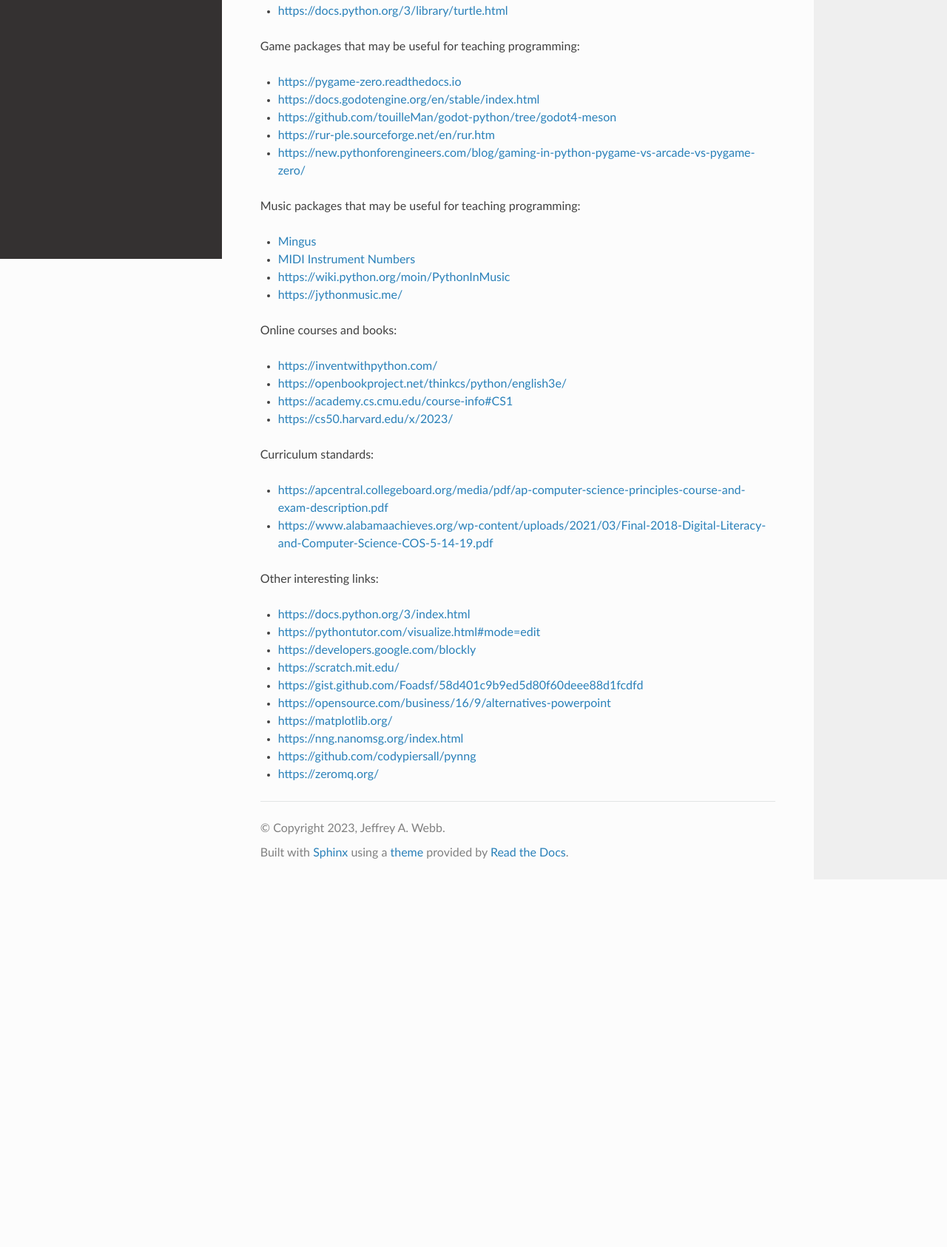
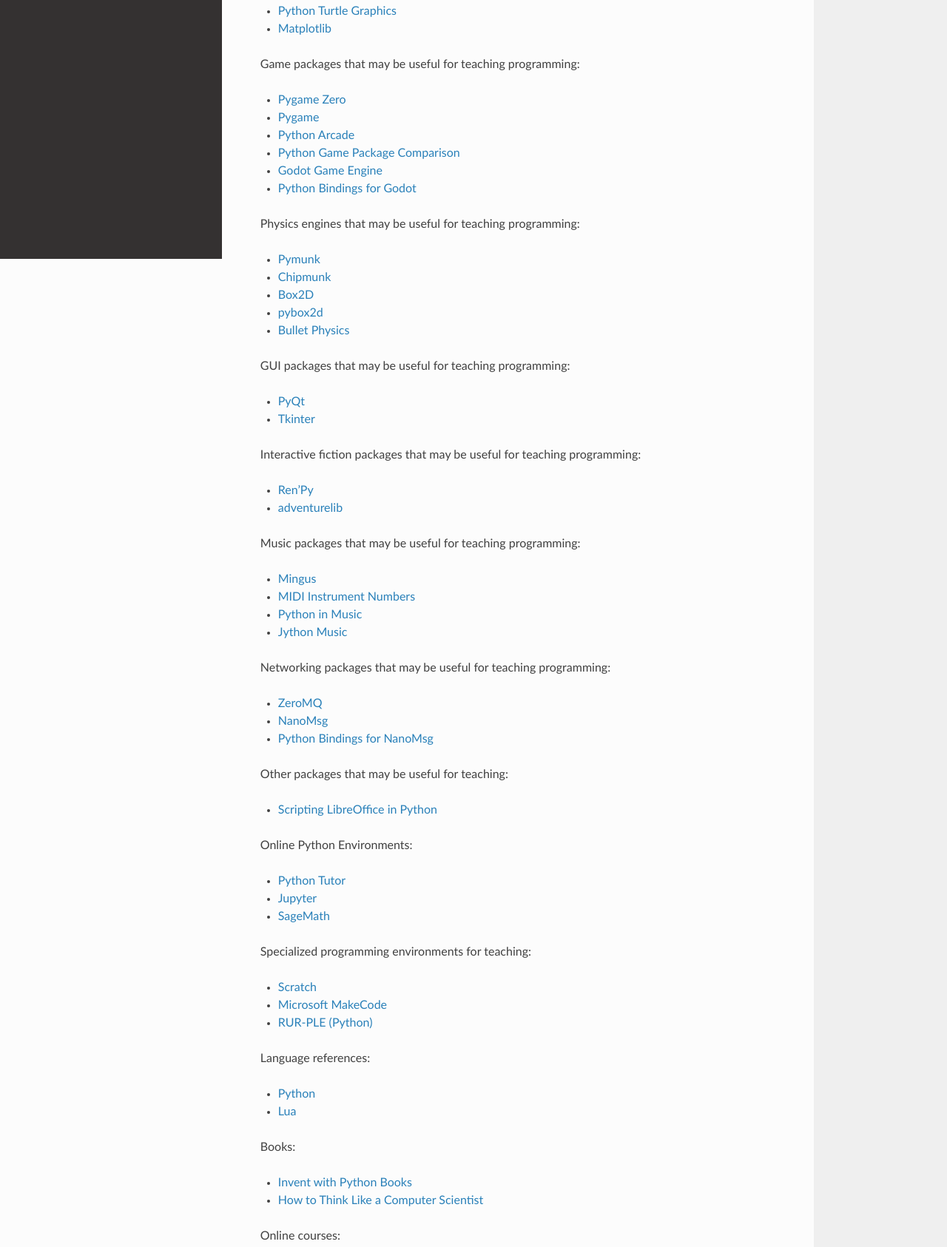
Before and after one commit to codecraftingacademy/codecraftingacademy.github.io, a plain HTML site: page index.html in a window 1280 px wide. Shown: the part 450-2136 px from the top of the page at 74% size. Before the commit the page ends 1639 px from the top, so only its background shows below. Drawn offline with Linux system fonts and the light colour scheme; a script that the page names is missing.

Commit message:
Updated external resources

```diff
--- a/index.html
+++ b/index.html
@@ -74,47 +74,99 @@
 <h2>External Resources<a class="headerlink" href="#external-resources" title="Permalink to this heading"></a></h2>
 <p>Graphics packages that may be useful for teaching programming:</p>
 <ul class="simple">
-<li><p><a class="reference external" href="https://docs.python.org/3/library/turtle.html">https://docs.python.org/3/library/turtle.html</a></p></li>
+<li><p><a class="reference external" href="https://docs.python.org/3/library/turtle.html">Python Turtle Graphics</a></p></li>
+<li><p><a class="reference external" href="https://matplotlib.org/">Matplotlib</a></p></li>
 </ul>
 <p>Game packages that may be useful for teaching programming:</p>
 <ul class="simple">
-<li><p><a class="reference external" href="https://pygame-zero.readthedocs.io">https://pygame-zero.readthedocs.io</a></p></li>
-<li><p><a class="reference external" href="https://docs.godotengine.org/en/stable/index.html">https://docs.godotengine.org/en/stable/index.html</a></p></li>
-<li><p><a class="reference external" href="https://github.com/touilleMan/godot-python/tree/godot4-meson">https://github.com/touilleMan/godot-python/tree/godot4-meson</a></p></li>
-<li><p><a class="reference external" href="https://rur-ple.sourceforge.net/en/rur.htm">https://rur-ple.sourceforge.net/en/rur.htm</a></p></li>
-<li><p><a class="reference external" href="https://new.pythonforengineers.com/blog/gaming-in-python-pygame-vs-arcade-vs-pygame-zero/">https://new.pythonforengineers.com/blog/gaming-in-python-pygame-vs-arcade-vs-pygame-zero/</a></p></li>
+<li><p><a class="reference external" href="https://pygame-zero.readthedocs.io">Pygame Zero</a></p></li>
+<li><p><a class="reference external" href="https://www.pygame.org/docs/">Pygame</a></p></li>
+<li><p><a class="reference external" href="https://api.arcade.academy/en/latest/?ref=new.pythonforengineers.com">Python Arcade</a></p></li>
+<li><p><a class="reference external" href="https://new.pythonforengineers.com/blog/gaming-in-python-pygame-vs-arcade-vs-pygame-zero/">Python Game Package Comparison</a></p></li>
+<li><p><a class="reference external" href="https://docs.godotengine.org/en/stable/index.html">Godot Game Engine</a></p></li>
+<li><p><a class="reference external" href="https://github.com/touilleMan/godot-python/tree/godot4-meson">Python Bindings for Godot</a></p></li>
+</ul>
+<p>Physics engines that may be useful for teaching programming:</p>
+<ul class="simple">
+<li><p><a class="reference external" href="http://www.pymunk.org/en/latest/">Pymunk</a></p></li>
+<li><p><a class="reference external" href="http://chipmunk-physics.net/">Chipmunk</a></p></li>
+<li><p><a class="reference external" href="https://box2d.org/">Box2D</a></p></li>
+<li><p><a class="reference external" href="https://github.com/pybox2d/pybox2d">pybox2d</a></p></li>
+<li><p><a class="reference external" href="https://github.com/bulletphysics/bullet3">Bullet Physics</a></p></li>
+</ul>
+<p>GUI packages that may be useful for teaching programming:</p>
+<ul class="simple">
+<li><p><a class="reference external" href="https://wiki.python.org/moin/PyQt">PyQt</a></p></li>
+<li><p><a class="reference external" href="https://docs.python.org/3/library/tkinter.html">Tkinter</a></p></li>
+</ul>
+<p>Interactive fiction packages that may be useful for teaching programming:</p>
+<ul class="simple">
+<li><p><a class="reference external" href="https://www.renpy.org/?ref=new.pythonforengineers.com">Ren’Py</a></p></li>
+<li><p><a class="reference external" href="https://adventurelib.readthedocs.io/en/stable/">adventurelib</a></p></li>
 </ul>
 <p>Music packages that may be useful for teaching programming:</p>
 <ul class="simple">
 <li><p><a class="reference external" href="https://bspaans.github.io/python-mingus/index.html">Mingus</a></p></li>
 <li><p><a class="reference external" href="http://www.ccarh.org/courses/253/handout/gminstruments">MIDI Instrument Numbers</a></p></li>
-<li><p><a class="reference external" href="https://wiki.python.org/moin/PythonInMusic">https://wiki.python.org/moin/PythonInMusic</a></p></li>
-<li><p><a class="reference external" href="https://jythonmusic.me/">https://jythonmusic.me/</a></p></li>
+<li><p><a class="reference external" href="https://wiki.python.org/moin/PythonInMusic">Python in Music</a></p></li>
+<li><p><a class="reference external" href="https://jythonmusic.me/">Jython Music</a></p></li>
 </ul>
-<p>Online courses and books:</p>
+<p>Networking packages that may be useful for teaching programming:</p>
 <ul class="simple">
-<li><p><a class="reference external" href="https://inventwithpython.com/">https://inventwithpython.com/</a></p></li>
-<li><p><a class="reference external" href="https://openbookproject.net/thinkcs/python/english3e/">https://openbookproject.net/thinkcs/python/english3e/</a></p></li>
-<li><p><a class="reference external" href="https://academy.cs.cmu.edu/course-info#CS1">https://academy.cs.cmu.edu/course-info#CS1</a></p></li>
-<li><p><a class="reference external" href="https://cs50.harvard.edu/x/2023/">https://cs50.harvard.edu/x/2023/</a></p></li>
+<li><p><a class="reference external" href="https://zeromq.org/">ZeroMQ</a></p></li>
+<li><p><a class="reference external" href="https://nng.nanomsg.org/index.html">NanoMsg</a></p></li>
+<li><p><a class="reference external" href="https://github.com/codypiersall/pynng">Python Bindings for NanoMsg</a></p></li>
+</ul>
+<p>Other packages that may be useful for teaching:</p>
+<ul class="simple">
+<li><p><a class="reference external" href="https://gist.github.com/Foadsf/58d401c9b9ed5d80f60deee88d1fcdfd">Scripting LibreOffice in Python</a></p></li>
+</ul>
+<p>Online Python Environments:</p>
+<ul class="simple">
+<li><p><a class="reference external" href="https://pythontutor.com/visualize.html#mode=edit">Python Tutor</a></p></li>
+<li><p><a class="reference external" href="https://jupyter.org/">Jupyter</a></p></li>
+<li><p><a class="reference external" href="https://www.sagemath.org/">SageMath</a></p></li>
+</ul>
+<p>Specialized programming environments for teaching:</p>
+<ul class="simple">
+<li><p><a class="reference external" href="https://scratch.mit.edu/">Scratch</a></p></li>
+<li><p><a class="reference external" href="https://www.microsoft.com/en-us/makecode">Microsoft MakeCode</a></p></li>
+<li><p><a class="reference external" href="https://rur-ple.sourceforge.net/en/rur.htm">RUR-PLE (Python)</a></p></li>
+</ul>
+<p>Language references:</p>
+<ul class="simple">
+<li><p><a class="reference external" href="https://docs.python.org/3/index.html">Python</a></p></li>
+<li><p><a class="reference external" href="https://www.lua.org/docs.html">Lua</a></p></li>
+</ul>
+<p>Books:</p>
+<ul class="simple">
+<li><p><a class="reference external" href="https://inventwithpython.com/">Invent with Python Books</a></p></li>
+<li><p><a class="reference external" href="https://openbookproject.net/thinkcs/python/english3e/">How to Think Like a Computer Scientist</a></p></li>
+</ul>
+<p>Online courses:</p>
+<ul class="simple">
+<li><p><a class="reference external" href="https://academy.cs.cmu.edu/course-info#CS1">CMU CS Academy</a></p></li>
+<li><p><a class="reference external" href="https://cs50.harvard.edu/x/2023/">Harvard CS50</a></p></li>
+<li><p><a class="reference external" href="https://www.microsoft.com/en-us/makecode/teach">MakeCode Courses</a></p></li>
 </ul>
 <p>Curriculum standards:</p>
 <ul class="simple">
-<li><p><a class="reference external" href="https://apcentral.collegeboard.org/media/pdf/ap-computer-science-principles-course-and-exam-description.pdf">https://apcentral.collegeboard.org/media/pdf/ap-computer-science-principles-course-and-exam-description.pdf</a></p></li>
-<li><p><a class="reference external" href="https://www.alabamaachieves.org/wp-content/uploads/2021/03/Final-2018-Digital-Literacy-and-Computer-Science-COS-5-14-19.pdf">https://www.alabamaachieves.org/wp-content/uploads/2021/03/Final-2018-Digital-Literacy-and-Computer-Science-COS-5-14-19.pdf</a></p></li>
+<li><p><a class="reference external" href="https://apcentral.collegeboard.org/media/pdf/ap-computer-science-principles-course-and-exam-description.pdf">AP Computer Science</a></p></li>
+<li><p><a class="reference external" href="https://www.alabamaachieves.org/wp-content/uploads/2021/03/Final-2018-Digital-Literacy-and-Computer-Science-COS-5-14-19.pdf">Alabama Computer Science</a></p></li>
 </ul>
-<p>Other interesting links:</p>
+<p>Code Editors:</p>
 <ul class="simple">
-<li><p><a class="reference external" href="https://docs.python.org/3/index.html">https://docs.python.org/3/index.html</a></p></li>
-<li><p><a class="reference external" href="https://pythontutor.com/visualize.html#mode=edit">https://pythontutor.com/visualize.html#mode=edit</a></p></li>
-<li><p><a class="reference external" href="https://developers.google.com/blockly">https://developers.google.com/blockly</a></p></li>
-<li><p><a class="reference external" href="https://scratch.mit.edu/">https://scratch.mit.edu/</a></p></li>
-<li><p><a class="reference external" href="https://gist.github.com/Foadsf/58d401c9b9ed5d80f60deee88d1fcdfd">https://gist.github.com/Foadsf/58d401c9b9ed5d80f60deee88d1fcdfd</a></p></li>
-<li><p><a class="reference external" href="https://opensource.com/business/16/9/alternatives-powerpoint">https://opensource.com/business/16/9/alternatives-powerpoint</a></p></li>
-<li><p><a class="reference external" href="https://matplotlib.org/">https://matplotlib.org/</a></p></li>
-<li><p><a class="reference external" href="https://nng.nanomsg.org/index.html">https://nng.nanomsg.org/index.html</a></p></li>
-<li><p><a class="reference external" href="https://github.com/codypiersall/pynng">https://github.com/codypiersall/pynng</a></p></li>
-<li><p><a class="reference external" href="https://zeromq.org/">https://zeromq.org/</a></p></li>
+<li><p><a class="reference external" href="https://code.visualstudio.com/">VSCode</a></p></li>
+<li><p><a class="reference external" href="https://developers.google.com/blockly">Blockly</a></p></li>
+</ul>
+<p>Presentation Packages:</p>
+<ul class="simple">
+<li><p><a class="reference external" href="https://revealjs.com/">reveal.js</a></p></li>
+<li><p><a class="reference external" href="https://github.com/impress/impress.js/">impress.js</a></p></li>
+<li><p><a class="reference external" href="https://github.com/regebro/hovercraft">hovercraft</a></p></li>
+<li><p><a class="reference external" href="https://www.libreoffice.org/discover/impress/">LibreOffice Impress</a></p></li>
+<li><p><a class="reference external" href="https://opensource.com/life/14/7/3-open-source-tools-for-presentations">Open Source Presentation Package Review</a></p></li>
+<li><p><a class="reference external" href="https://opensource.com/business/16/9/alternatives-powerpoint">PowerPoint Alternatives</a></p></li>
 </ul>
 </section>
 </div>
```
Also changed, not shown: 1 other file.
